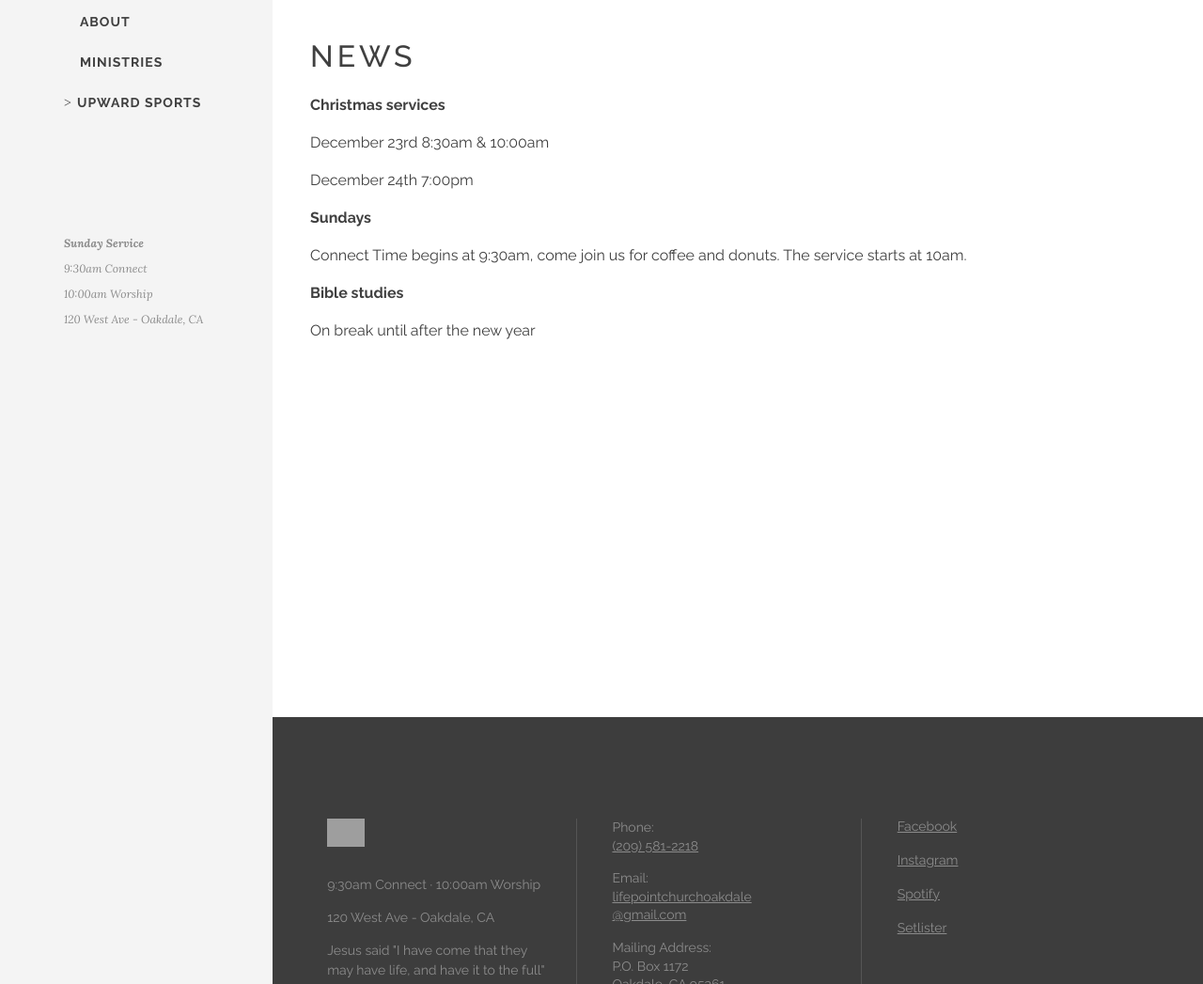
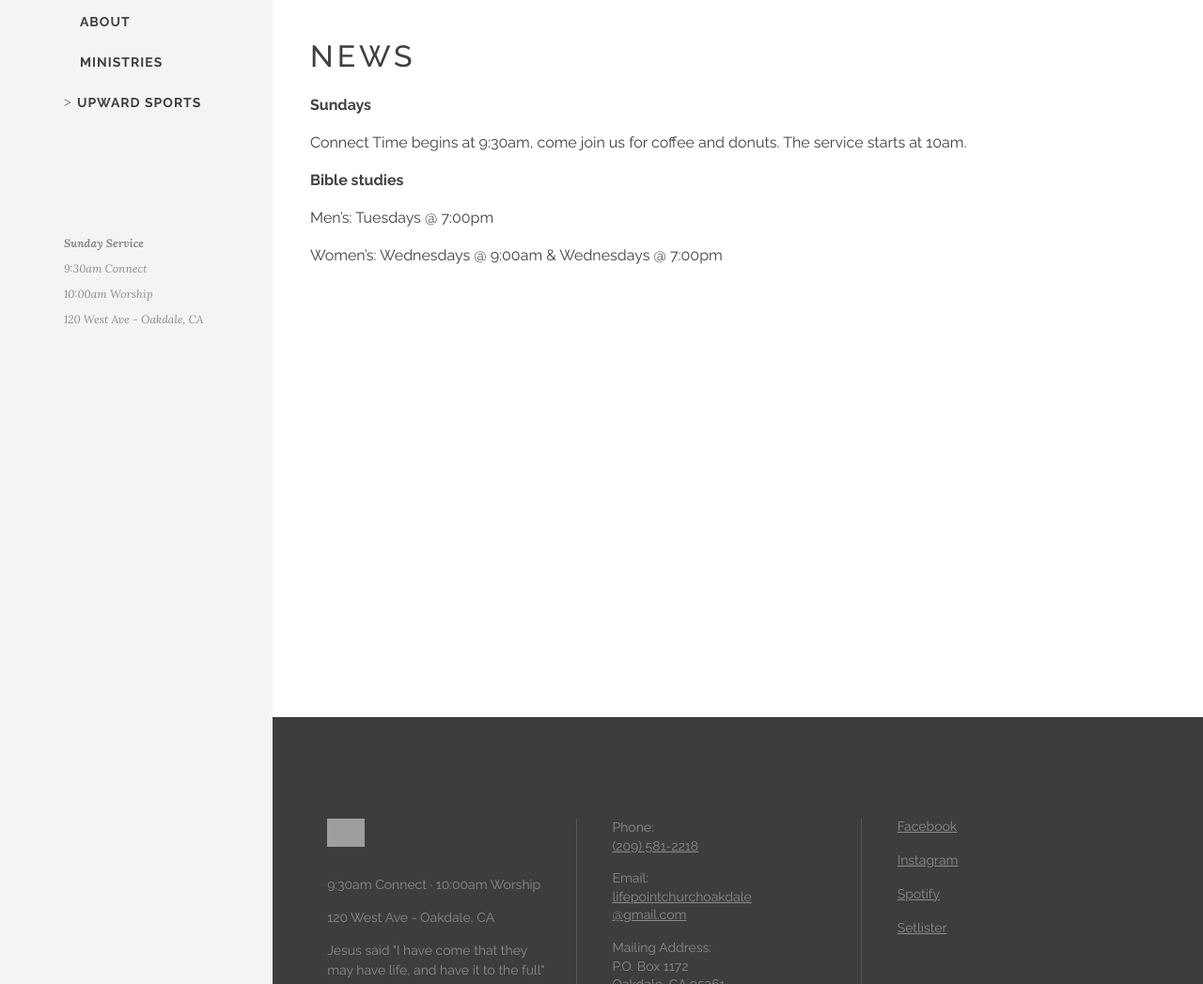
Before and after one commit to tybenz/lifepoint.github.io, a Jekyll site: the page built from index.md, in a window 1280 px wide. Shown: the part 300-1347 px from the top of the page at 94% size. Built offline with Jekyll 4.4.1, drawn with Linux system fonts in a browser that asks for light colours; some web fonts are replaced; grey boxes are pictures that could not be loaded.

Commit message:
Update index.md

```diff
--- a/index.md
+++ b/index.md
@@ -7,20 +7,12 @@ published: true
 
 # News
 
-**Christmas services**
-
-December 23rd 8:30am & 10:00am
-
-December 24th 7:00pm
-
 **Sundays**
 
 Connect Time begins at 9:30am, come join us for coffee and donuts. The service starts at 10am.
 
 **Bible studies**
 
-On break until after the new year
+Men's: Tuesdays @ 7:00pm
 
-<!--Men's: September 18th @ 7:00pm-->
-
-<!--Women's: September 5th @ 9:00am & September 5th @ 7:00pm-->
+Women's: Wednesdays @ 9:00am & Wednesdays @ 7:00pm
```
